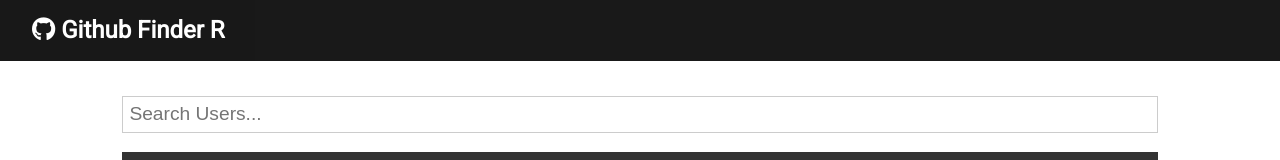
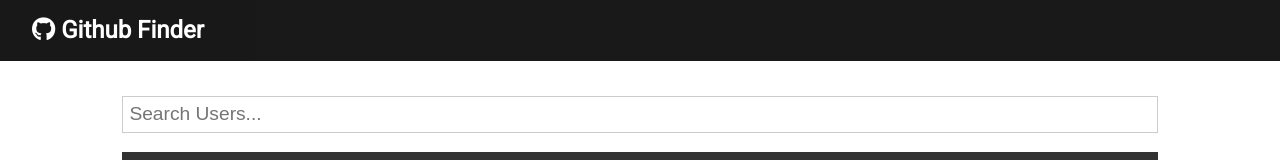
Before and after one commit to awantech-io/github-finder-R, a React (Create React App) app: page / in a window 1280 px wide. Shown: the top 160 px of the page. Built offline with nearby package versions, Linux system fonts and the light colour scheme.

Commit message:
refactor clear state

```diff
--- a/public/index.html
+++ b/public/index.html
@@ -28,7 +28,7 @@
     <!-- font awesome -->
     <script src="https://kit.fontawesome.com/bf50423770.js" crossorigin="anonymous"></script>
 
-    <title>React App</title>
+    <title>Github Finder</title>
   </head>
   <body>
     <noscript>You need to enable JavaScript to run this app.</noscript>
--- a/src/App.js
+++ b/src/App.js
@@ -40,15 +40,16 @@ class App extends Component {
   clearUsers = () => this.setState({ users:[], loading:false});
 
   render(){
+    const { users, loading } = this.state;
     return (
       <div>
         <Navbar />
         <div className='container'>
         <Search searchUsers={this.searchUsers}
         clearUsers={this.clearUsers}
-        showClear={this.state.users.length > 0 ? true : false}
+        showClear={users.length > 0 ? true : false}
         />
-        <User loading={this.state.loading} users={this.state.users} />
+        <User loading={loading} users={users} />
         </div>
 
       </div>
--- a/src/components/layout/Navbar.js
+++ b/src/components/layout/Navbar.js
@@ -15,7 +15,7 @@ const Navbar = ( {icon, title} ) => {
 
 // set default props
 Navbar.defaultProps = {
-    title: 'Github Finder R',
+    title: 'Github Finder',
     icon: 'fab fa-github'
 };
 
--- a/src/components/users/Search.js
+++ b/src/components/users/Search.js
@@ -21,6 +21,8 @@ class Search extends Component {
     onChange = (e) => this.setState({ [e.target.name]: e.target.value });
 
     render() {
+        const { showClear, clearUsers } = this.props;
+
         return (
             <div>
                 <form onSubmit={this.onSubmit}className='form'>
@@ -37,9 +39,9 @@ class Search extends Component {
                     className='btn btn-dark btn-block'
                     />
                 </form>
-                {this.props.showClear &&
+                {showClear &&
                     <button className="btn btn-light btn-block"
-                    onClick={this.props.clearUsers}>
+                    onClick={clearUsers}>
                     Clear
                     </button>
                 }
```
